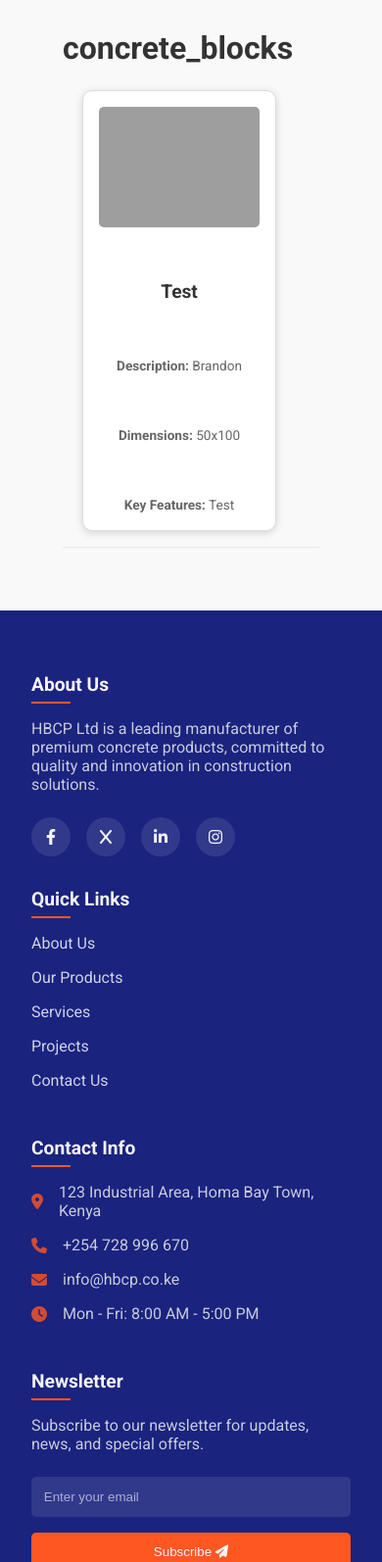
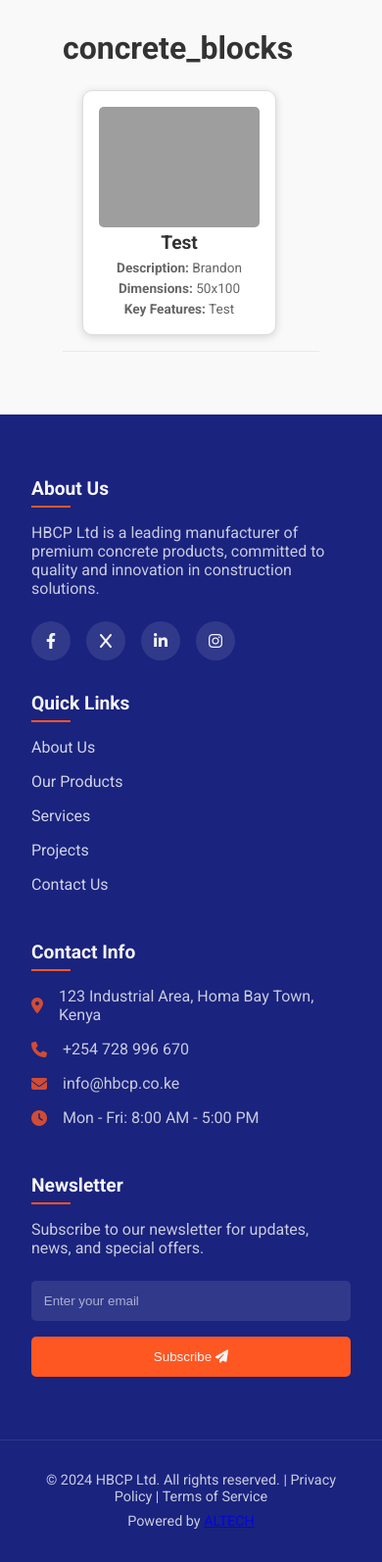
Before and after one commit to ALTECH-COMPANY-LTD/Homabay_Website, a Django app: page /products/ in a window 390 px wide. Shown: the part 1032-2626 px from the top of the page at 98% size. After the commit the page ends 2592 px from the top, so only its background shows below. Run offline with Django 5.2, Linux system fonts and the light colour scheme; data comes from the database, SQL or seed files in the repository; grey boxes are pictures that could not be loaded.

Commit message:
implemented adaptive product cards

```diff
--- a/website/templates/products.html
+++ b/website/templates/products.html
@@ -85,8 +85,8 @@
             position: relative;
             display: flex;
             flex-direction: column; /* Stack items vertically */
-            justify-content: space-between; /* Space out items */
-            height: 400px; /* Increased height for desktop */
+            justify-content: flex-start; /* Start from the top */
+            min-height: 200px; /* Optional: ensures a minimum height */
         }
 
         .product-item:hover {
@@ -127,7 +127,6 @@
             .product-item {
                 flex: 1 1 calc(50% - 1.5rem); /* 2 cards per row */
                 max-width: calc(50% - 1.5rem);
-                height: 400px; /* Increase height for mobile */
             }
         }
 
@@ -135,7 +134,6 @@
             .product-item {
                 flex: 1 1 calc(100% - 1.5rem); /* 1 card per row */
                 max-width: calc(100% - 1.5rem);
-                height: 450px; /* Further increase height for mobile */
             }
         }
     </style>
```
